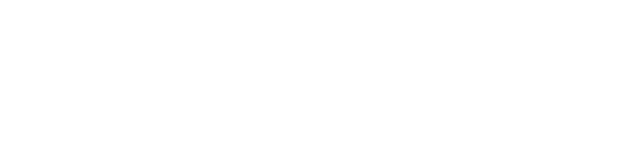
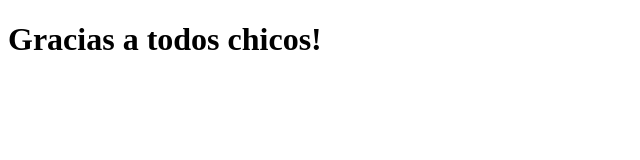
Before and after one commit to Ruiz-Noelia/clase6, a plain HTML site: page index.html in a window 1280 px wide. Shown: the whole page, without its empty margins (0-640 px from the left). Drawn offline with Linux system fonts and the light colour scheme.

Commit message:
Ultimo commit para el deploy

```diff
--- a/index.html
+++ b/index.html
@@ -6,6 +6,6 @@
     <title>clase 6</title>
 </head>
 <body>
-
+    <h1>Gracias a todos chicos!</h1>
 </body>
 </html>
```
